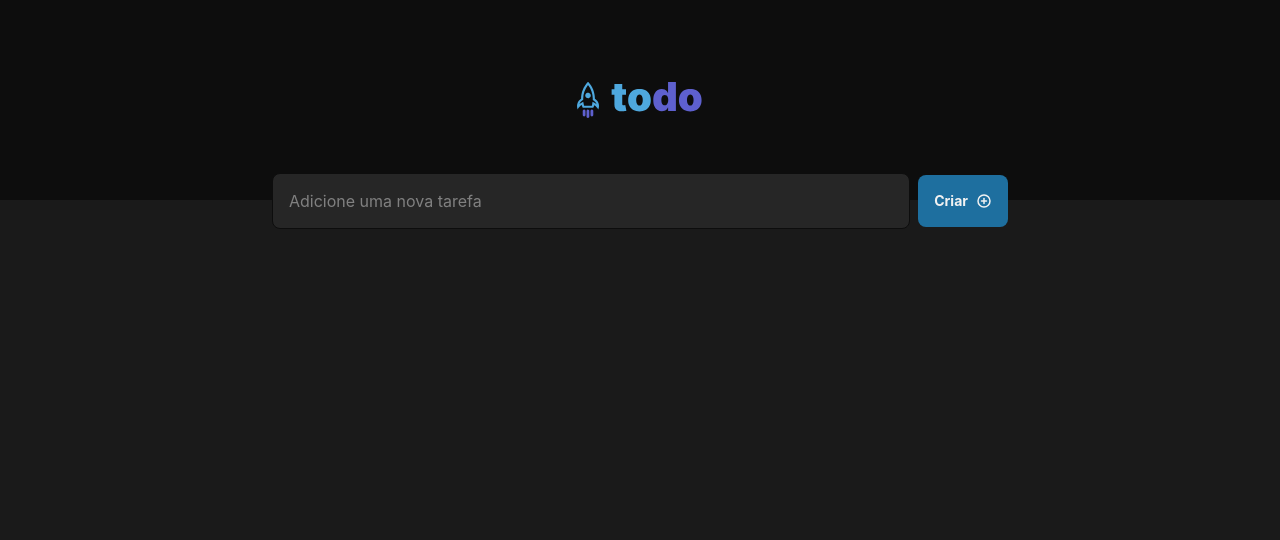
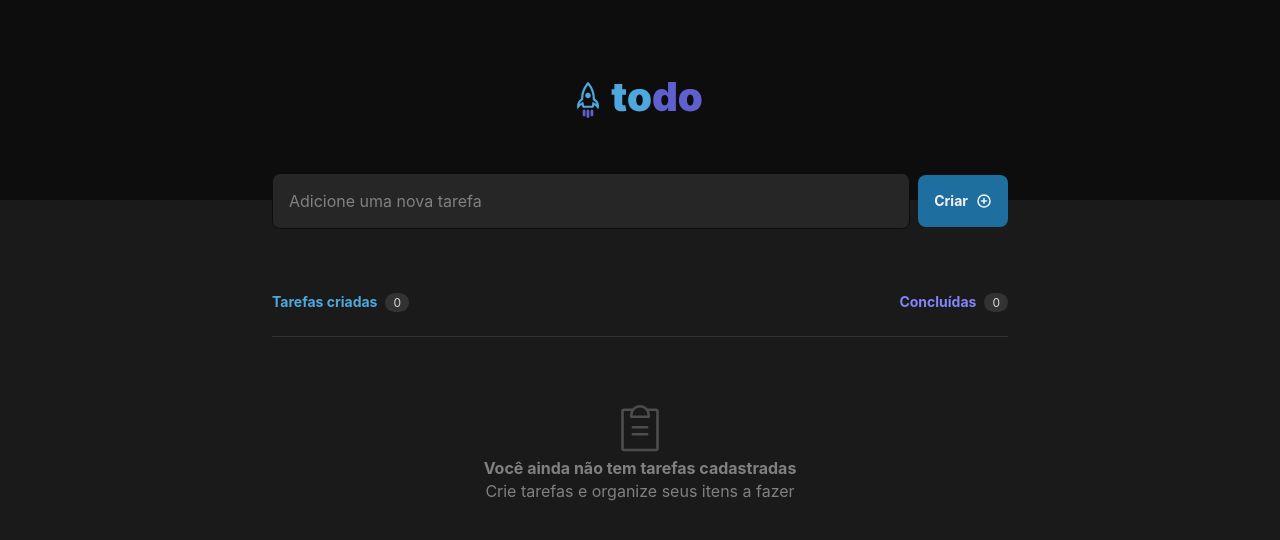
Before and after one commit to luarakerlen/todo-list-reactjs-ignite, a React (Vite) app: page / in a window 1280 px wide. Shown: the top 540 px of the page. Built offline with nearby package versions, Linux system fonts and the light colour scheme.

Commit message:
feat: create empty area

```diff
--- a/src/App.tsx
+++ b/src/App.tsx
@@ -1,5 +1,6 @@
 import { Header } from './components/Header';
 import { NewTaskArea } from './components/NewTaskArea';
+import { TasksArea } from './components/TasksArea';
 import './global.css';
 
 export function App() {
@@ -7,6 +8,7 @@ export function App() {
 		<div>
 			<Header />
 			<NewTaskArea />
+			<TasksArea />
 		</div>
 	);
 }
--- /dev/null
+++ b/src/components/EmptyArea.module.css
@@ -0,0 +1,17 @@
+.emptyArea {
+	display: flex;
+	flex-direction: column;
+	align-items: center;
+	justify-content: center;
+	padding: 4rem 1.5rem;
+  border-top: 1px solid var(--gray-400);
+}
+
+.emptyArea span {
+  line-height: 140%;
+  color: var(--gray-300);
+}
+
+.firstText {
+  font-weight: bold;
+}
--- /dev/null
+++ b/src/components/EmptyArea.tsx
@@ -0,0 +1,14 @@
+import { ClipboardText } from 'phosphor-react';
+import styles from './EmptyArea.module.css';
+
+export function EmptyArea() {
+	return (
+		<div className={styles.emptyArea}>
+			<ClipboardText size={56} color='#808080' opacity={0.5} weight='light' />
+			<span className={styles.firstText}>
+				Você ainda não tem tarefas cadastradas
+			</span>
+			<span>Crie tarefas e organize seus itens a fazer</span>
+		</div>
+	);
+}
--- /dev/null
+++ b/src/components/TasksArea.module.css
@@ -0,0 +1,38 @@
+.container {
+	width: 46rem;
+	margin: 0px auto;
+	margin-top: 2.3rem;
+}
+
+header {
+	display: flex;
+	justify-content: space-between;
+	margin-bottom: 1.5rem;
+}
+
+header div {
+	display: flex;
+	gap: 0.5rem;
+}
+
+.createdTasks,
+.finishedTasks {
+	font-weight: bold;
+	font-size: 0.875rem;
+}
+
+.createdTasks {
+	color: var(--blue);
+}
+
+.finishedTasks {
+	color: var(--purple);
+}
+
+.numberOfTasks {
+	background-color: var(--gray-400);
+	padding: 0.125rem 0.5rem;
+	border-radius: 999px;
+	font-size: 0.75rem;
+	color: var(--gray-200);
+}
--- /dev/null
+++ b/src/components/TasksArea.tsx
@@ -0,0 +1,22 @@
+import { EmptyArea } from './EmptyArea';
+import styles from './TasksArea.module.css';
+
+export function TasksArea() {
+	const hasSomeTask = false;
+
+	return (
+		<div className={styles.container}>
+			<header>
+				<div>
+					<span className={styles.createdTasks}>Tarefas criadas</span>
+					<span className={styles.numberOfTasks}>0</span>
+				</div>
+				<div>
+					<span className={styles.finishedTasks}>Concluídas</span>
+					<span className={styles.numberOfTasks}>0</span>
+				</div>
+			</header>
+			<div>{hasSomeTask ? <div></div> : <EmptyArea />}</div>
+		</div>
+	);
+}
--- a/src/global.css
+++ b/src/global.css
@@ -20,7 +20,8 @@
 
 :focus {
 	outline: transparent;
-	box-shadow:  0 0 0 2px var(--blue);
+	border: 1px solid var(--purple-dark);
+	box-shadow:  0 0 0 1px var(--purple-dark);
 }
 
 * {
```
